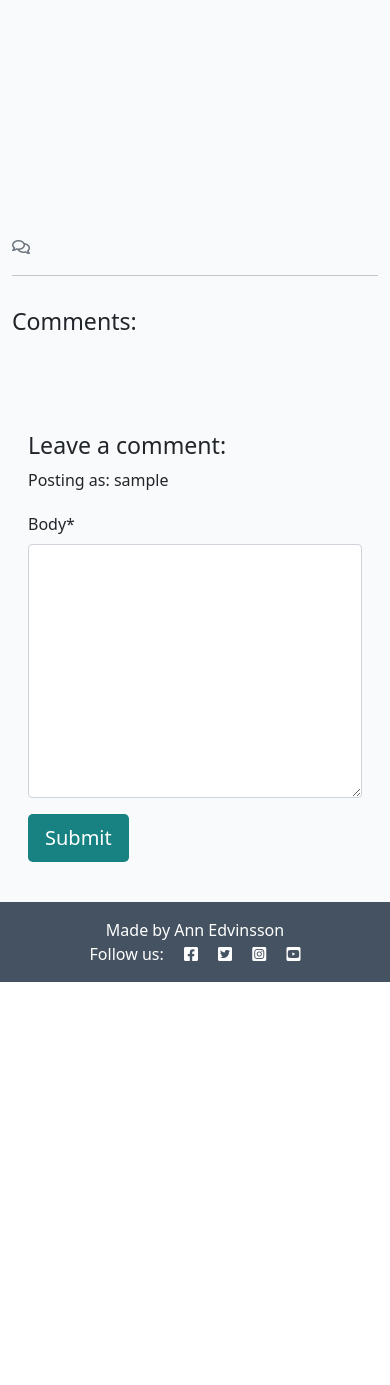
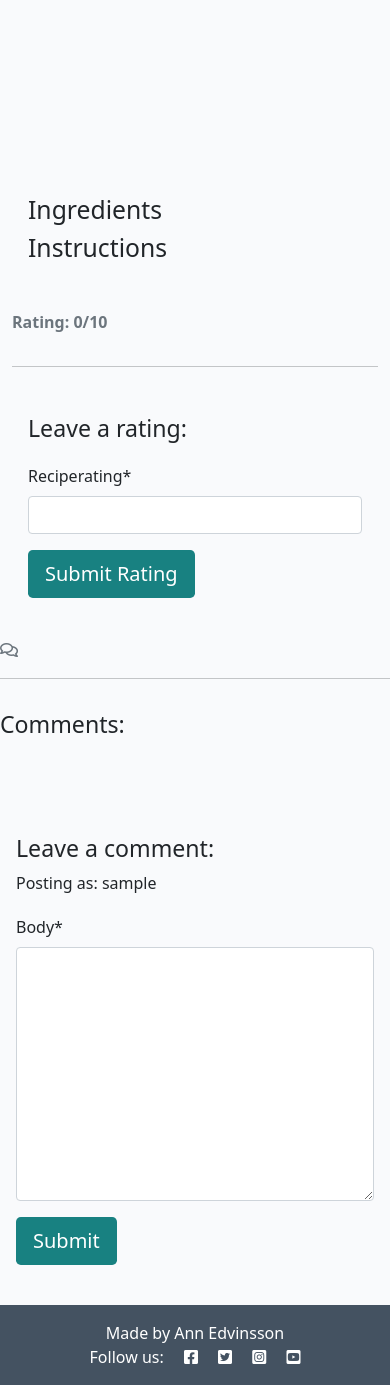
Before and after one commit to aslinedvinsson/FoolProoFlavors-recipe-blog, a Django app: template blog/templates/blog/recipepost_detail.html in a window 390 px wide. Shown: the part 247-1632 px from the top of the page. Before the commit the page ends 1229 px from the top, so only its background shows below. Run offline with Django 4.2, Linux system fonts and the light colour scheme; the template is opened without the code that fills it: values that come from a table or form of the project are taken from there, others are empty; the visitor is signed in with stand-in values (Sample User, id 1); some libraries are stand-ins or nearby versions.

Commit message:
Add RecipeRating model, not yet working

```diff
--- a/blog/forms.py
+++ b/blog/forms.py
@@ -1,8 +1,19 @@
 from django import forms
 from .models import Comment
+from .models import RecipeRating
 
 
 class CommentForm(forms.ModelForm):
     class Meta:
         model = Comment
         fields = ('body',)
+
+class RatingForm(forms.ModelForm):
+    class Meta:
+        model = RecipeRating
+        fields = ['reciperating']
+    def clean_reciperating(self):
+        reciperating = self.cleaned_data.get('reciperating')
+        if not 1 <= reciperating <= 10:
+            raise forms.ValidationError('Rating must be between 1 and 10.')
+        return reciperating
--- a/blog/models.py
+++ b/blog/models.py
@@ -23,7 +23,7 @@ EFFORT = (("bad_day_comfort_food", "Bad day comfort food"),
 ("trying_a_healthy_day", "Trying a healthy day"), ("im_in_a_hurry", "I'm in a hurry"),
 ("i_have_time_but_no_brains", "I have time but no brains"), ("to_far_until_payday", "To far until payday"))
 
-
+#Inspired by the CodeInstitute Walkthrough 'I think, therefor I blog' and Django Recipe Sharing Tutorial
 class RecipePost(models.Model):
     """
     A model to create and manage a recipe post related to :model:`auth.User`
@@ -34,11 +34,13 @@ class RecipePost(models.Model):
     )
     title = models.CharField(max_length=200, null=False, blank=False)
     slug = models.SlugField(max_length=200, unique=True)
-    #featured_image = CloudinaryField('image', default='placeholder')
+    featured_image = CloudinaryField('image', default='placeholder')
     excerpt = models.TextField(blank=True)
     #content = models.TextField(max_length=10000, null=False, blank=False)
-    ingredients = RichTextField(max_length=10000, null=False, blank=False, default="")
-    instructions = RichTextField(max_length=10000, null=False, blank=False, default="")
+    #ingredients = RichTextField(max_length=10000, null=False, blank=False, default="")
+    #instructions = RichTextField(max_length=10000, null=False, blank=False, default="")
+    ingredients = models.TextField(max_length=10000, null=False, blank=False)
+    instructions = models.TextField(max_length=10000, null=False, blank=False)
     created_on = models.DateTimeField(auto_now_add=True)
     status = models.IntegerField(choices=STATUS, default=0)
     updated_on = models.DateTimeField(auto_now=True)
@@ -46,6 +48,8 @@ class RecipePost(models.Model):
     effort = models.CharField(
         max_length=50, choices=EFFORT, default="Bad day comfort food"
     )
+
+    """
     image = ResizedImageField(
         size=[400, None],
         quality=75,
@@ -55,6 +59,7 @@ class RecipePost(models.Model):
         null=False,
         default='placeholder'
     )
+    """
 
     image_alt = models.CharField(max_length=100, null=False, blank=False)
 
@@ -79,3 +84,12 @@ class Comment(models.Model):
 
     def __str__(self):
         return f'Comment {self.body} | added by {self.user}'
+
+
+class RecipeRating(models.Model):
+    user = models.ForeignKey(User, on_delete=models.CASCADE)
+    recipepost = models.ForeignKey(RecipePost, on_delete=models.CASCADE)
+    reciperating = models.IntegerField()
+
+    def __str__(self):
+        return f'{self.recipepost.title} | {self.user} - {self.reciperating} out of 10'
--- a/blog/templates/blog/index.html
+++ b/blog/templates/blog/index.html
@@ -33,7 +33,7 @@
                                 class="recipepost-link">
                                 <h2 class="card-title">{{ recipepost.title }}
                                 </h2>
-                                <p class="card-text">{{ recipepost.excerpt }}
+                                <p class="card-text">{{ recipepost.excerpt | safe}}
                                 </p>
                             </a>
 
--- a/blog/templates/blog/recipepost_detail.html
+++ b/blog/templates/blog/recipepost_detail.html
@@ -12,6 +12,7 @@
           created date goes after -->
         <p class="recipepost-subtitle">{{ recipepost.user }} |
           {{ recipepost.created_on }}</p>
+        <p class="recipepost-excerpt">{{ recipepost.excerpt | safe }}</p>
       </div>
       <div class="d-none d-md-block col-md-6 masthead-image">
         <img src="{% static 'images/default.jpg' %}" class="scale"
@@ -28,11 +29,45 @@
         <!-- The recipepost content goes inside the card-text. -->
         <!-- Use the | safe filter inside the template tags -->
         <article class="card-text">
-          {{ recipepost.content | safe }}
+          <h2>Ingredients</h2>
+          {{ recipepost.ingredients | safe }}
+          <h2>Instructions</h2>
+          {{ recipepost.instructions | safe }}
         </article>
       </div>
     </div>
   </div>
+  <div class="row">
+    <div class="col-12">
+      <strong class="text-secondary">
+        <p>Rating: {{ average_rating|default:0 }}/10</p>
+      </strong>
+    </div>
+    <div class="col-12">
+      <hr>
+    </div>
+  </div>
+ <!-- Creating New Rating -->
+<div class="row">
+  <div class="col-md-4 card mb-4 mt-3">
+      <div class="card-body">
+          {% if user.is_authenticated %}
+          <h3>Leave a rating:</h3>
+          <form id="ratingForm" method="post" style="margin-top: 1.3em;">
+              {% csrf_token %}
+              {% load crispy_forms_tags %}
+              {{ rating_form|crispy }}
+              <button id="submitRatingButton" type="submit" class="btn btn-signup btn-lg">Submit Rating</button>
+          </form>
+          {% else %}
+          <p>Log in to leave a rating</p>
+          {% endif %}
+      </div>
+  </div>
+</div>
+  </div>
+</div>
+
   <!-- Displaying count of comments -->
   <div class="row">
     <div class="col-12">
--- a/blog/urls.py
+++ b/blog/urls.py
@@ -9,4 +9,5 @@ urlpatterns = [
          views.comment_edit, name='comment_edit'),
     path('<slug:slug>/delete_comment/<int:comment_id>',
          views.comment_delete, name='comment_delete'),
+     path('<slug:slug>/rate/', views.rate_recipe, name='rate_recipe'),
 ]
--- a/foolproflavors/urls.py
+++ b/foolproflavors/urls.py
@@ -22,6 +22,7 @@ urlpatterns = [
     path("about/", include("about.urls"), name="about-urls"),
     path("accounts/", include("allauth.urls")),
     path('admin/', admin.site.urls),
+    path('djrichtextfield/', include('djrichtextfield.urls')),
     path('summernote/', include('django_summernote.urls')),
     path("", include("blog.urls"), name="blog-urls"),
 ]
```
Also changed, not shown: blog/admin.py (+4 -4 lines), blog/views.py (+84 -3 lines), foolproflavors/settings.py (+33 -4 lines), blog/migrations/0006_alter_recipepost_ingredients_and_more.py (added), blog/migrations/0007_remove_recipepost_image_recipepost_featured_image.py (added), blog/migrations/0008_reciperating.py (added), recipes/alex-munsell-auIbTAcSH6E-unsplash.webp (added).
